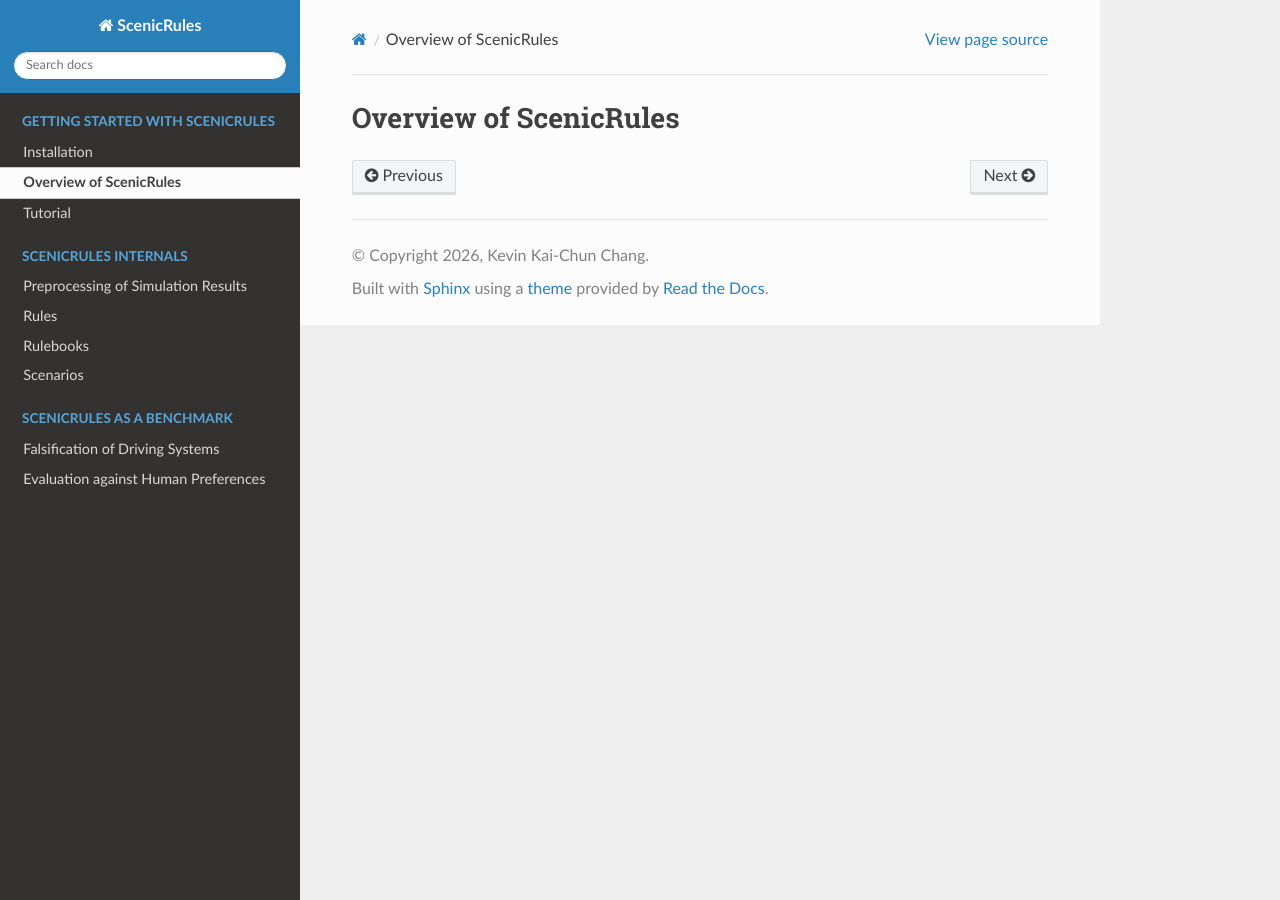
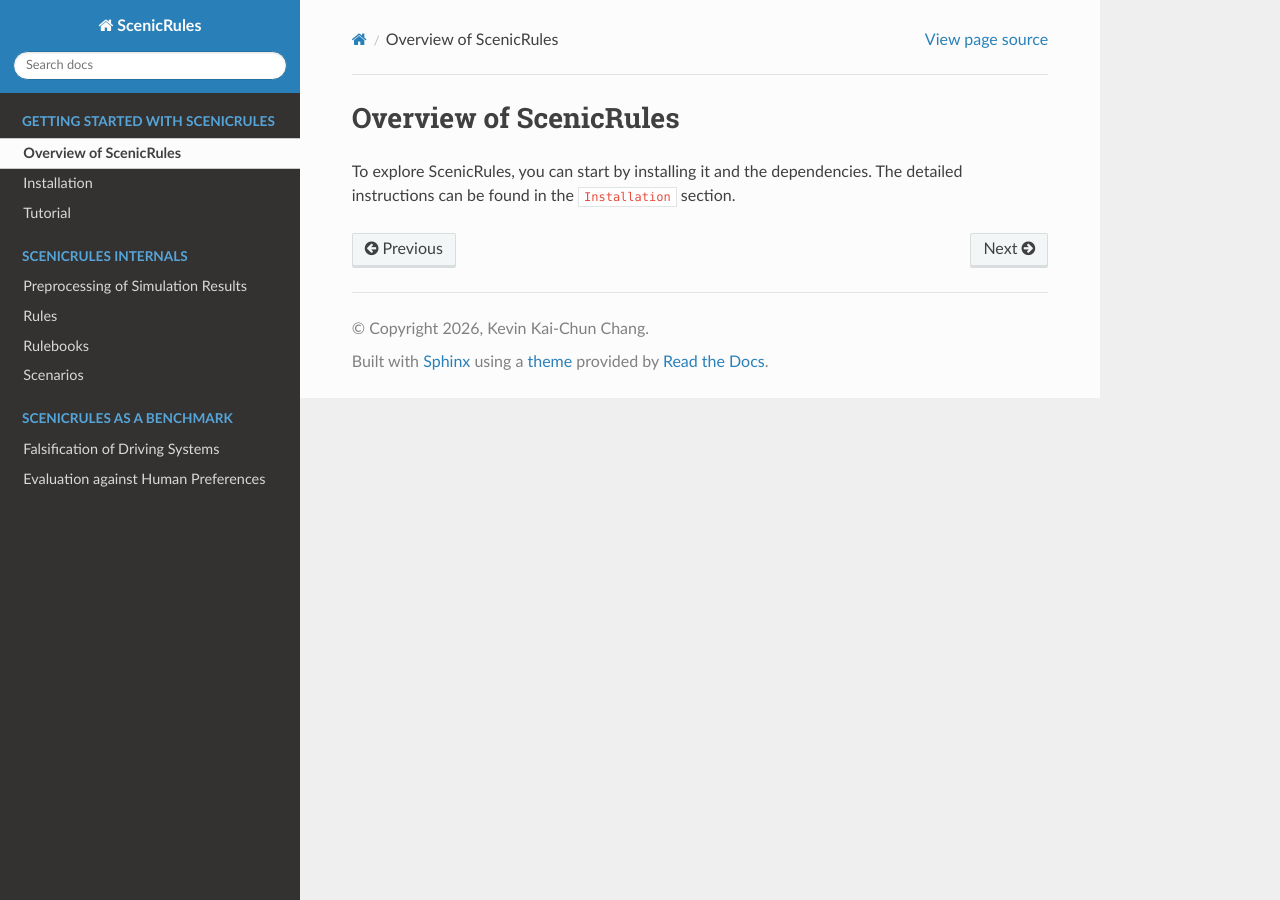
Before and after one commit to BerkeleyLearnVerify/ScenicRules, a Sphinx documentation site: the page built from docs/source/overview.md, in a window 1280 px wide. Built offline with Sphinx 7.4.7 and the Read the Docs theme 3.1.0, drawn with Linux system fonts in a browser that asks for light colours.

Commit message:
Update documentation

```diff
--- a/docs/source/index.rst
+++ b/docs/source/index.rst
@@ -19,8 +19,8 @@ Table of Contents
    :maxdepth: 2
    :caption: Getting Started with ScenicRules
 
+   overview
    installation
-   overview
    tutorial
 
 .. toctree::
--- a/docs/source/overview.md
+++ b/docs/source/overview.md
@@ -1,2 +1,3 @@
 Overview of ScenicRules
 =======================================
+To explore ScenicRules, you can start by installing it and the dependencies. The detailed instructions can be found in the [`Installation`](installation.rst) section.
```
